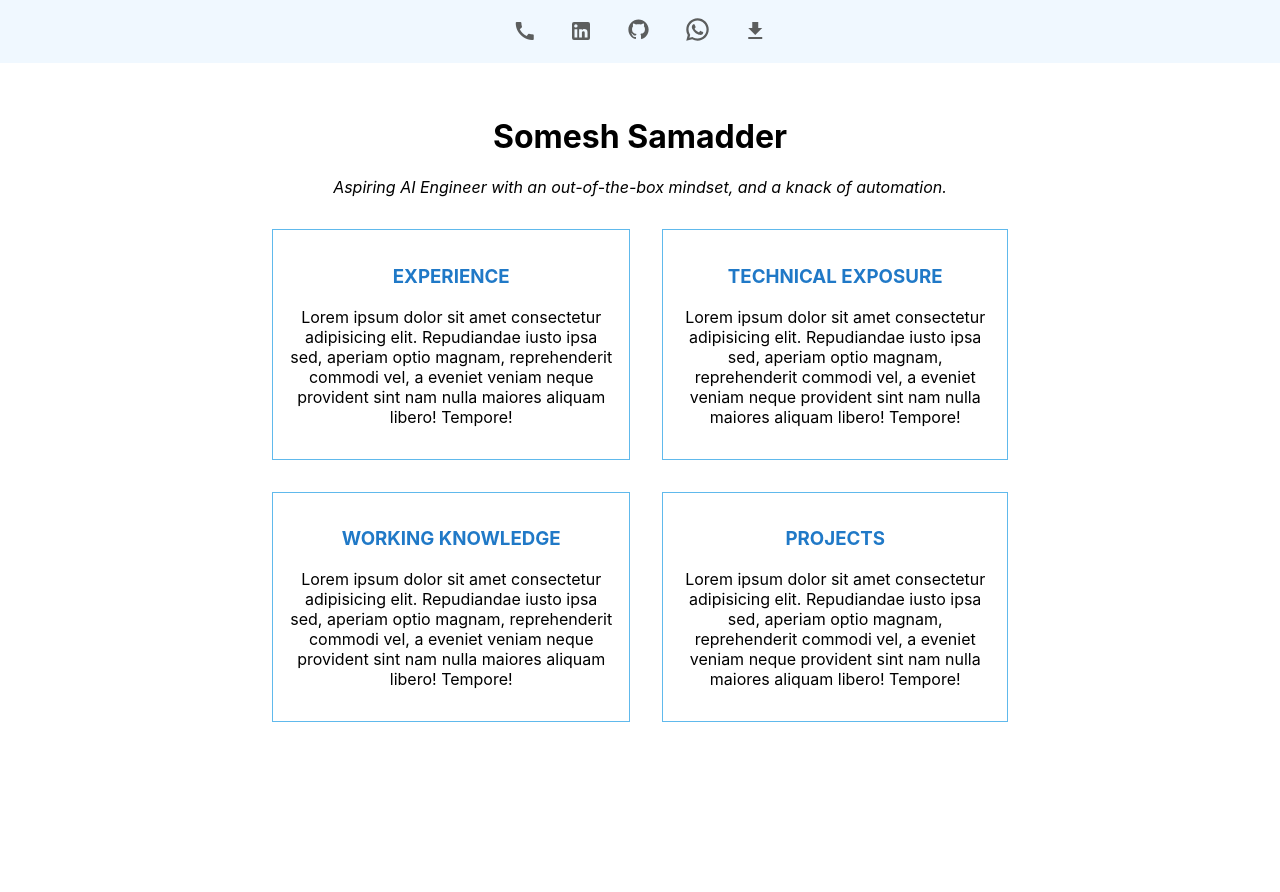
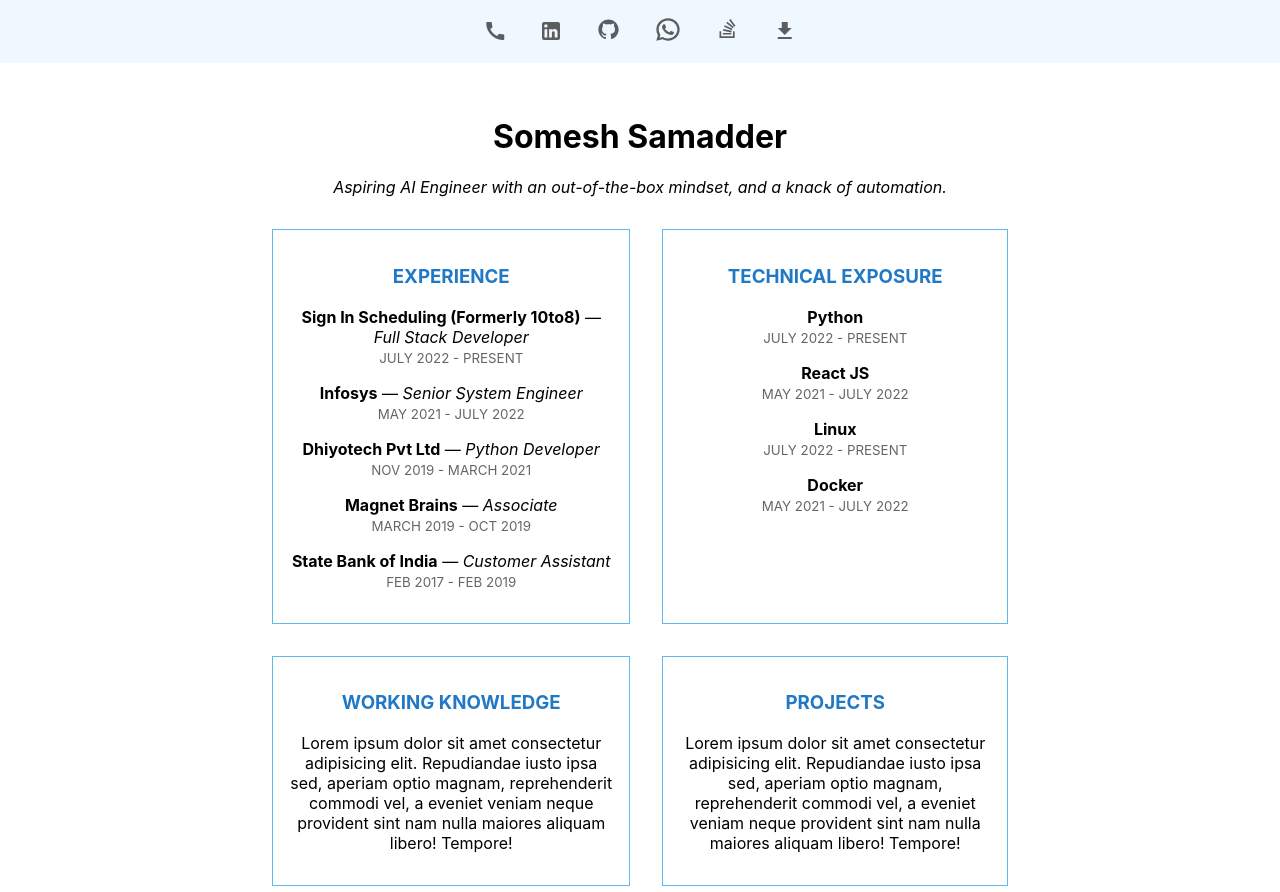
Before and after one commit to somesh3168/its-a-me, a React (Create React App) app: page / in a window 1280 px wide. Shown: the top 892 px of the page. Before the commit the page ends 800 px from the top, so only its background shows below. Built offline with nearby package versions, Linux system fonts and the light colour scheme.

Commit message:
7 june work on resume

```diff
--- a/src/navbar/navbar.jsx
+++ b/src/navbar/navbar.jsx
@@ -4,6 +4,7 @@ import 'material-icons/iconfont/material-icons.css';
 import LinkedInIcon from './linkedin_icon.svg';
 import GitHubIcon from './github.svg';
 import WhatsAppIcon from './whatsapp.svg';
+import StackoverflowIcon from './stack-overflow.svg'
 
 export default function Navbar() {
   return (
@@ -14,7 +15,8 @@ export default function Navbar() {
         <span><a href={'https://www.linkedin.com/in/somesh-kumar-520703165/'} target='_blank'><img src={LinkedInIcon} alt="" /></a></span>
         <span><a href={'https://github.com/somesh3168/'} target='_blank'><img src={GitHubIcon} alt="" style={{width: '1.7rem'}}/></a></span>
         <span><a href={'https://wa.me/919713094711'}><img src={WhatsAppIcon} alt="" style={{width: '1.7rem'}}/></a></span>
-        <span className="material-icons no-link" title="Download Resume"><a href="tel:+91-7974904373" style={{textdecoration: 'none'}}>download</a></span>
+        <span><a href={'https://stackoverflow.com/users/10243868/somesh-samadder'} target='_blank'><img src={StackoverflowIcon} alt="" style={{width: '1.7rem'}}/></a></span>
+        <span className="material-icons no-link" title="Download Resume"><a href="#" style={{textdecoration: 'none'}}>download</a></span>
     </div>
   )
 }
--- a/src/sections/experience.jsx
+++ b/src/sections/experience.jsx
@@ -1,13 +1,17 @@
 import React from 'react'
+import './sections.css'
 
 export default function Experience() {
   return (
     <div div className="card">
         <h3>EXPERIENCE</h3>
-          <p>Lorem ipsum dolor sit amet consectetur adipisicing elit. Repudiandae iusto ipsa sed, aperiam optio magnam,
-            reprehenderit commodi vel, a eveniet veniam neque
-            provident sint nam nulla maiores aliquam libero! Tempore!
-          </p>
+          <ul className='exp-list'>
+            <li><b>Sign In Scheduling (Formerly 10to8)</b> — <cite>Full Stack Developer</cite><p><small>JULY 2022 - PRESENT</small></p></li>
+            <li><b>Infosys</b> — <cite>Senior System Engineer</cite><p><small>MAY 2021 - JULY 2022</small></p></li>
+            <li><b>Dhiyotech Pvt Ltd</b> — <cite>Python Developer</cite><p><small>NOV 2019 - MARCH 2021</small></p></li>
+            <li><b>Magnet Brains</b> — <cite>Associate</cite><p><small>MARCH 2019 - OCT 2019</small></p></li>
+            <li><b>State Bank of India</b> — <cite>Customer Assistant</cite><p><small>FEB 2017 - FEB 2019</small></p></li>
+          </ul>
     </div>
   )
 }
--- /dev/null
+++ b/src/sections/sections.css
@@ -0,0 +1,10 @@
+.exp-list {
+    list-style-type: none;
+    margin: 0;
+    padding: 0;
+}
+
+.exp-list li p {
+    margin-top: 0;
+    color: #666666;
+}
--- a/src/sections/technicalExposure.jsx
+++ b/src/sections/technicalExposure.jsx
@@ -1,13 +1,16 @@
 import React from 'react'
+import 'material-icons/iconfont/material-icons.css';
 
 export default function TechnicalExposure() {
   return (
     <div div className="card">
         <h3>TECHNICAL EXPOSURE</h3>
-          <p>Lorem ipsum dolor sit amet consectetur adipisicing elit. Repudiandae iusto ipsa sed, aperiam optio magnam,
-            reprehenderit commodi vel, a eveniet veniam neque
-            provident sint nam nulla maiores aliquam libero! Tempore!
-          </p>
+        <ul className='exp-list'>
+            <li><b>Python</b><p><small>JULY 2022 - PRESENT</small></p></li>
+            <li><b>React JS</b><p><small>MAY 2021 - JULY 2022</small></p></li>
+            <li><b>Linux</b><p><small>JULY 2022 - PRESENT</small></p></li>
+            <li><b>Docker</b><p><small>MAY 2021 - JULY 2022</small></p></li>
+          </ul>
     </div>
   )
 }
```
Also changed, not shown: src/navbar/stack-overflow.svg (added).
